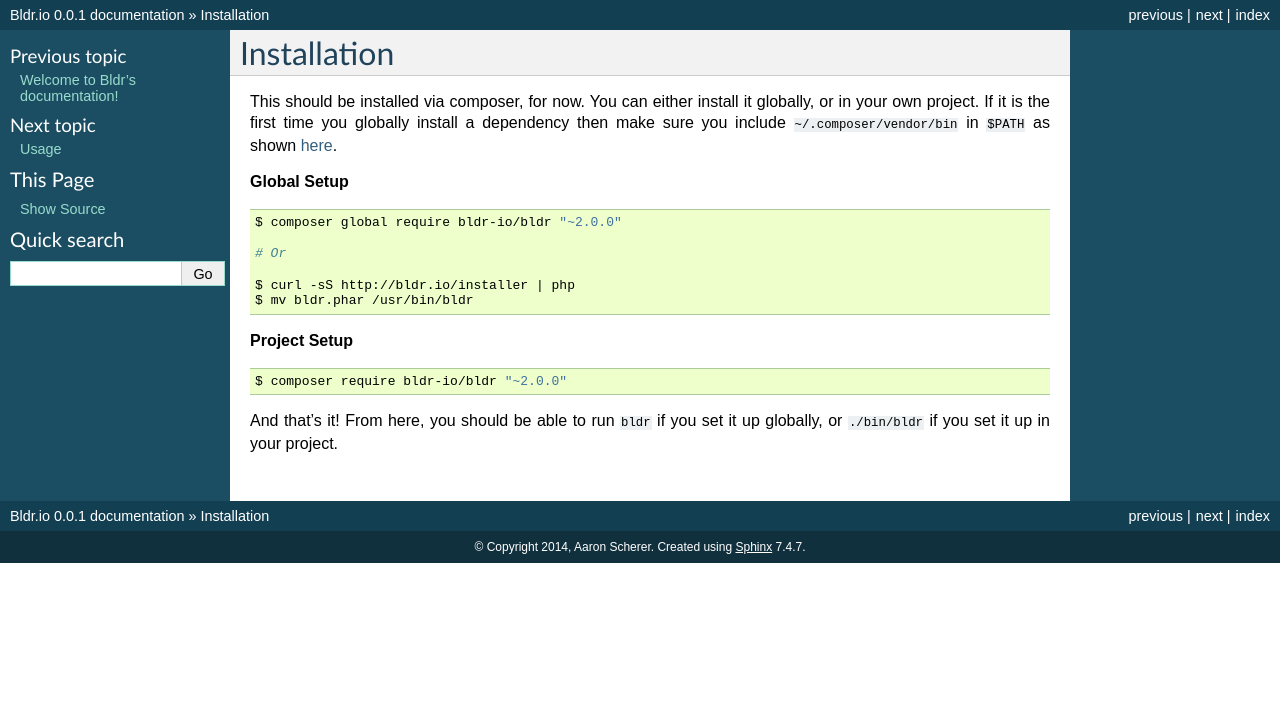
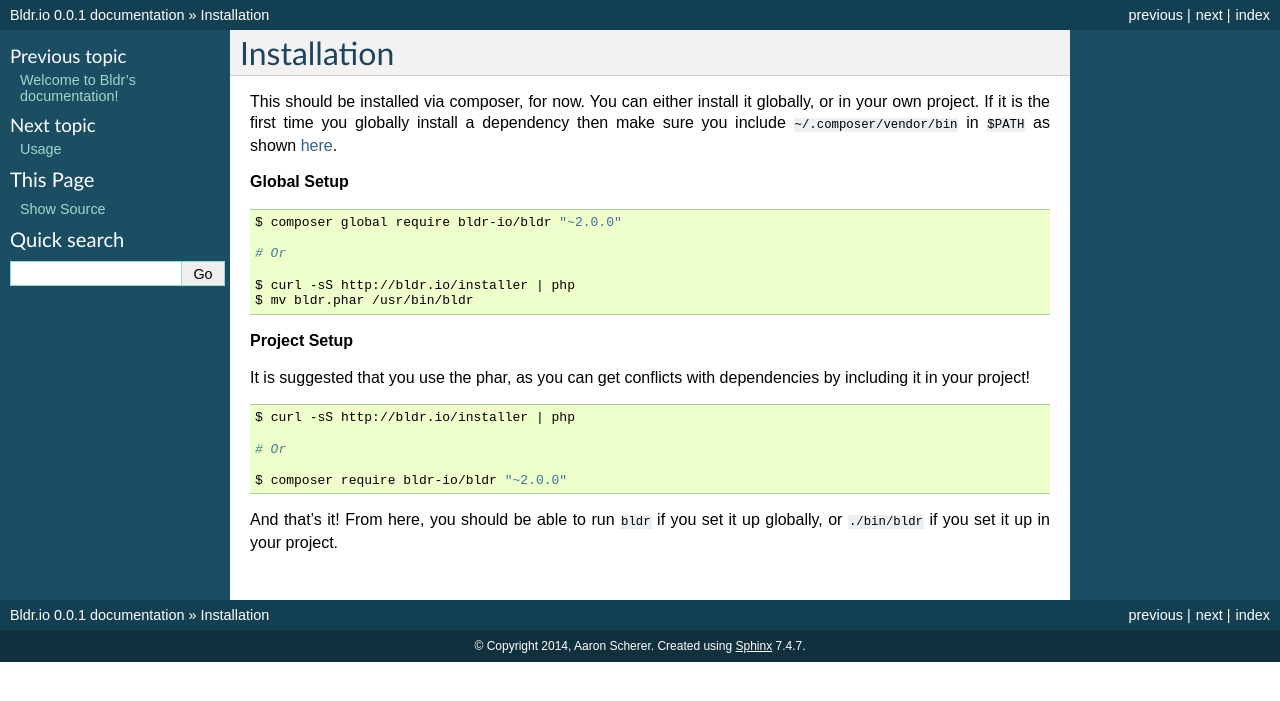
Before and after one commit to bldr-io/bldr, a Sphinx documentation site: the page built from docs/installation.rst, in a window 1280 px wide. Shown: the top 701 px of the page. Built offline with Sphinx 7.4.7, drawn with Linux system fonts in a browser that asks for light colours; pages that are not in the unit, such as notebooks, are missing from menus.

Commit message:
Updating docs

```diff
--- a/docs/installation.rst
+++ b/docs/installation.rst
@@ -19,7 +19,13 @@
 
 **Project Setup**
 
+It is suggested that you use the phar, as you can get conflicts with dependencies by including it in your project!
+
 .. code-block:: shell
+
+    $ curl -sS http://bldr.io/installer | php
+
+    # Or
 
     $ composer require bldr-io/bldr "~2.0.0"
 
```
